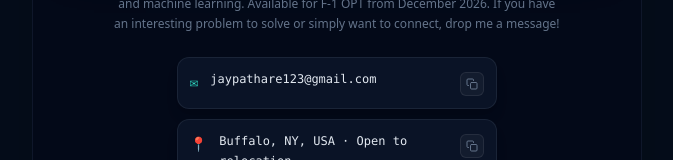
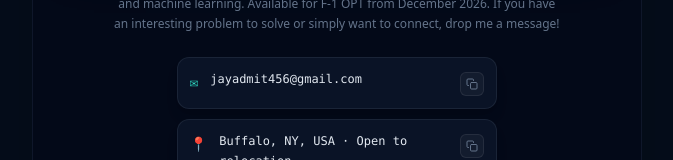
Before and after one commit to Jaypath456/jay-portfolio, a Next.js app: page / in a window 1280 px wide. Shown: the part 5803-5963 px from the top of the page, without its empty margins (590-1263 px from the left). Built offline with nearby package versions, Linux system fonts and the light colour scheme.

Commit message:
email changed

```diff
--- a/app/page.tsx
+++ b/app/page.tsx
@@ -871,7 +871,7 @@ function AwardCard({ year, title, org, href, desc, tags }: {
 
 
 // ─── Sidebar Social Links ─────────────────────────────────────────────────────
-const EMAIL_ADDRESS = 'jaypathare123@gmail.com';
+const EMAIL_ADDRESS = 'jayadmit456@gmail.com';
 const GMAIL_COMPOSE_URL = `https://mail.google.com/mail/?view=cm&fs=1&to=${EMAIL_ADDRESS}`;
 const socialLinks = [
   {
@@ -1312,7 +1312,7 @@ export default function Home() {
                           I'm actively exploring full-time opportunities in backend systems engineering and machine learning. Available for F-1 OPT from December 2026. If you have an interesting problem to solve or simply want to connect, drop me a message!
                         </p>
                         <div className="grid grid-cols-1 gap-2.5 text-left text-xs font-mono max-w-xs mx-auto pt-2">
-                          <CopyableRow icon="✉" iconColor="#2dd4bf" value="jaypathare123@gmail.com" />
+                          <CopyableRow icon="✉" iconColor="#2dd4bf" value="jayadmit456@gmail.com" />
                           <CopyableRow icon="📍" iconColor="#818cf8" value="Buffalo, NY, USA" displayValue="Buffalo, NY, USA · Open to relocation" />
                           <CopyableRow icon="📞" iconColor="#facc15" value="+17163039924" displayValue="+1 (716) 303-9924" />
                         </div>
```
Also changed, not shown: 1 other file (tests, documents, lock files or other folders).
